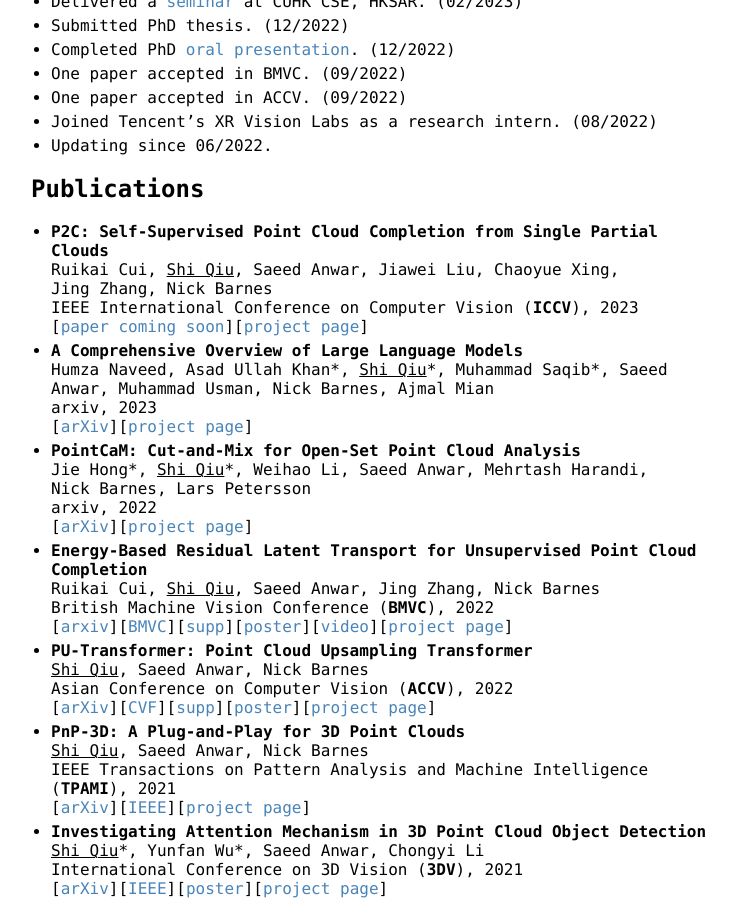
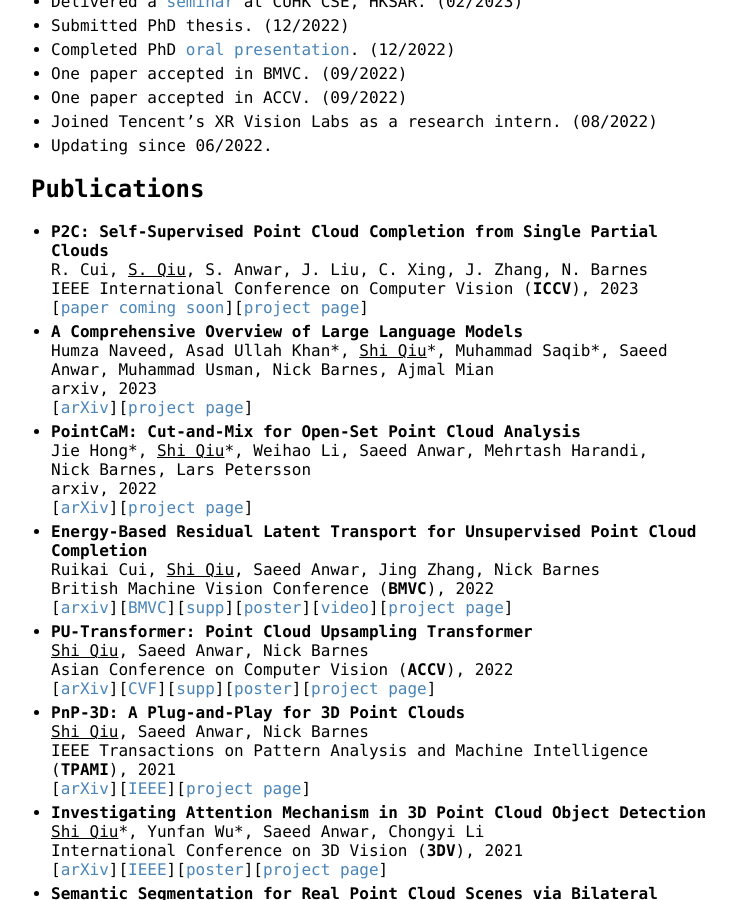
Before and after one commit to ShiQiu0419/ShiQiu0419.github.io, a Jekyll site: the page built from index.md, in a window 1280 px wide and 900 px high, scrolled down 499 px. Shown: the whole window, without its empty margins (259-995 px from the left). Built offline with Jekyll 4.4.1, drawn with Linux system fonts in a browser that asks for light colours; our own code applies the rules of GitHub Pages for plain Markdown files.

Commit message:
Update index.md

```diff
--- a/index.md
+++ b/index.md
@@ -23,8 +23,7 @@ I will be joining the Department of Computer Science and Engineering at The Chin
 
 ## Publications
 * **P2C: Self-Supervised Point Cloud Completion from Single Partial Clouds**
-Ruikai Cui, <ins>Shi Qiu</ins>, Saeed Anwar, Jiawei Liu, Chaoyue Xing,
-Jing Zhang, Nick Barnes
+R. Cui, <ins>S. Qiu</ins>, S. Anwar, J. Liu, C. Xing, J. Zhang, N. Barnes
 IEEE International Conference on Computer Vision (**ICCV**), 2023
 [[paper coming soon](https://shiqiu0419.github.io/)][[project page](https://github.com/CuiRuikai/Partial2Complete)]
 * **A Comprehensive Overview of Large Language Models**
```
